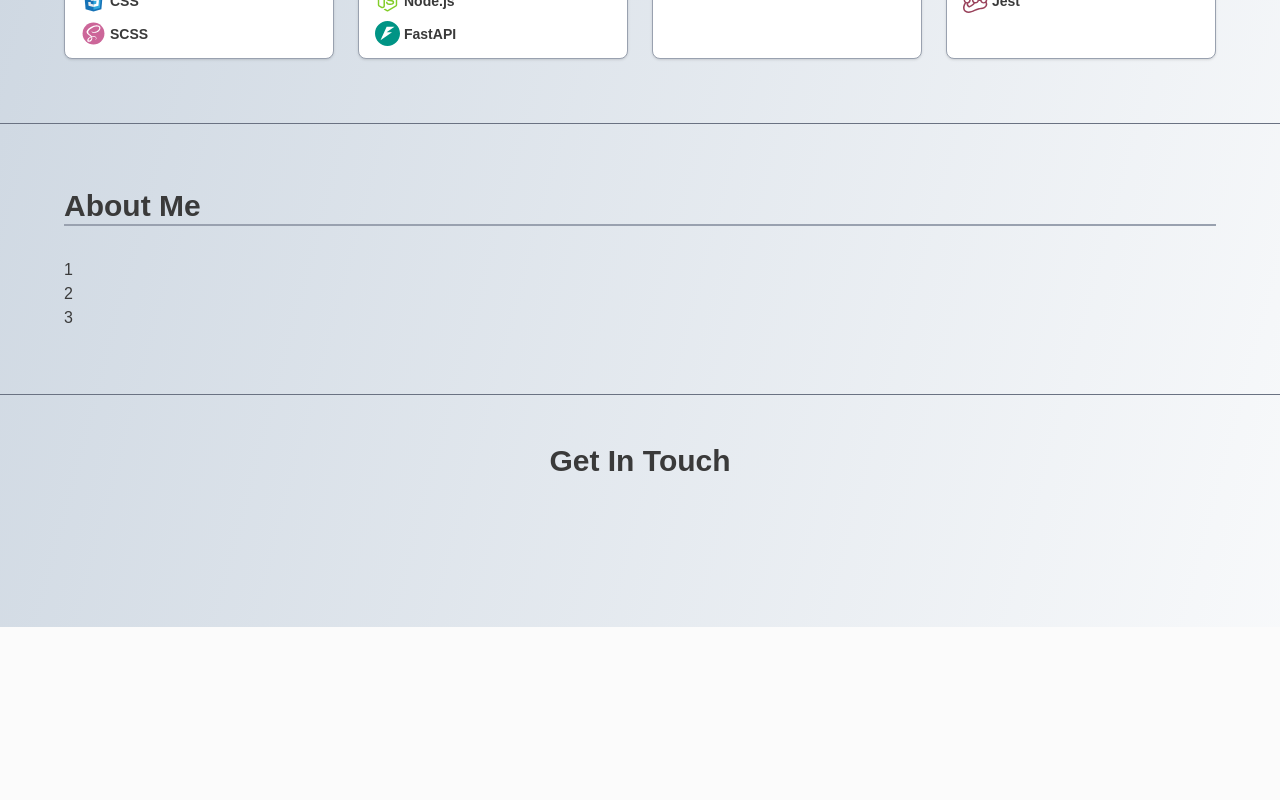
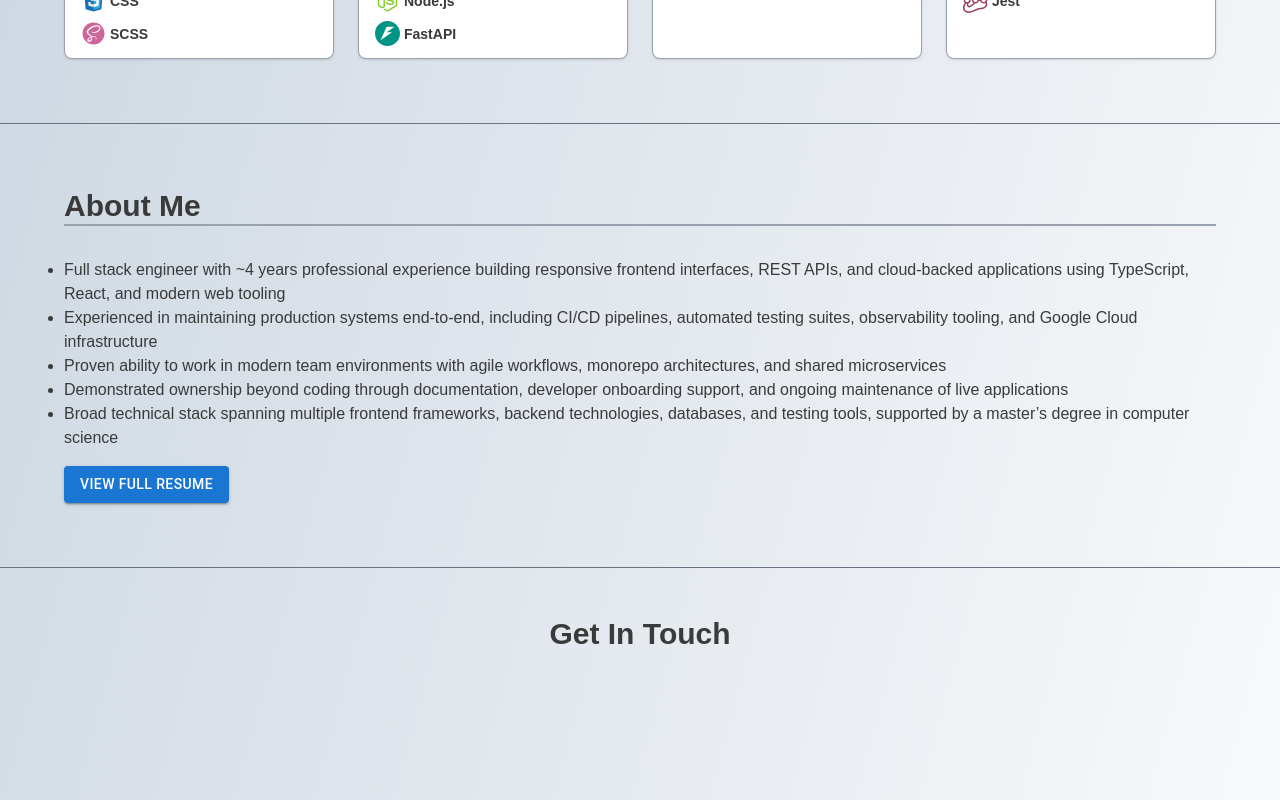
Before and after one commit to jamiemcg10/jamie-smart.info, a Next.js app: page / in a window 1280 px wide. Shown: the part 1202-2002 px from the top of the page. Before the commit the page ends 1829 px from the top, so only its background shows below. Built offline with nearby package versions, Linux system fonts and the light colour scheme; some icons are missing.

Commit message:
open demo video, start updating resume page

```diff
--- a/src/app/components/About.tsx
+++ b/src/app/components/About.tsx
@@ -1,13 +1,35 @@
+import Button from '@mui/material/Button'
 import Section from './Section'
 
 export default function About() {
   return (
     <Section title="About Me">
-      <>
-        <div>1</div>
-        <div>2</div>
-        <div>3</div>
-      </>
+      <ol className="list-disc mb-4">
+        <li>
+          Full stack engineer with ~4 years professional experience building responsive frontend
+          interfaces, REST APIs, and cloud-backed applications using TypeScript, React, and modern
+          web tooling
+        </li>
+        <li>
+          Experienced in maintaining production systems end-to-end, including CI/CD pipelines,
+          automated testing suites, observability tooling, and Google Cloud infrastructure
+        </li>
+        <li>
+          Proven ability to work in modern team environments with agile workflows, monorepo
+          architectures, and shared microservices
+        </li>
+        <li>
+          Demonstrated ownership beyond coding through documentation, developer onboarding support,
+          and ongoing maintenance of live applications
+        </li>
+        <li>
+          Broad technical stack spanning multiple frontend frameworks, backend technologies,
+          databases, and testing tools, supported by a master’s degree in computer science
+        </li>
+      </ol>
+      <Button variant="contained" href="/resume">
+        View full resume
+      </Button>
     </Section>
   )
 }
--- a/src/app/components/Portfolio/Portfolio.tsx
+++ b/src/app/components/Portfolio/Portfolio.tsx
@@ -1,20 +1,55 @@
+'use client'
+
 import PortfolioItem from './PortfolioItem'
 import Section from '../Section'
+import Backdrop from '@mui/material/Backdrop'
+import { useState } from 'react'
+import { preload } from 'react-dom'
+import IconButton from '@mui/material/IconButton'
 
-//   posterSrc,
-//   src,
-//   videoType = 'video/mp4',
-//   trackSrc
+interface Video {
+  src: string
+  posterSrc: string
+  videoType: string
+  trackSrc?: string
+}
 
-//     <video controls poster={posterSrc} controlsList="nodownload">
-//       <source src={src} type={videoType} />
-//       {trackSrc ? <track kind="captions" src={trackSrc} srcLang="en" /> : null}
-//     </video>
+const videos = {
+  mvc: {
+    src: 'MyVirtualCookbook.mp4',
+    videoType: 'video/mp4',
+    posterSrc: 'MyVirtualCookbookPoster.png',
+    trackSrc: 'MyVirtualCookbook_captions.vtt'
+  },
+  miocrew: { src: 'MioCrew.mp4', videoType: 'video/mp4', posterSrc: 'MioCrewPoster.png' },
+  mountaincomp: {
+    src: 'MountainComparer.mp4',
+    videoType: 'video/mp4',
+    posterSrc: 'MountainComparerPoster.png'
+  }
+}
 
-//   src="MyVirtualCookbook.mp4"
-//   trackSrc="MyVirtualCookbook_captions.vtt"
+const closeBtnSx = {
+  color: 'white',
+  position: 'absolute',
+  top: 24,
+  right: 24,
+  height: 32,
+  width: 32
+}
+
 export default function Portfolio() {
+  preload('MioCrew.mp4', { as: 'video' })
+  preload('MyVirtualCookbook.mp4', { as: 'video' })
+  preload('MountainComparer.mp4', { as: 'video' })
+
+  function handleCloseVideo() {
+    setVideo(null)
+  }
+  const [video, setVideo] = useState<Video | null>(null)
+
   return (
+    <>
       <Section title="Projects">
         <div className="grid grid-cols-1 sm:grid-cols-3">
           <PortfolioItem
@@ -24,6 +59,7 @@ export default function Portfolio() {
             description="A full stack app for helping people coordinate group trip logistics."
             technologies={['React', 'Next.js', 'Python', 'FastAPI']}
             imgSrc="MioCrew.png"
+            onDemo={() => setVideo(videos.miocrew)}
           />
           <PortfolioItem
             title="MyVirtualCookbook"
@@ -32,6 +68,7 @@ export default function Portfolio() {
             description="A React app for organizing recipies"
             technologies={['React', 'Next.js', 'Firebase Auth', 'Cloud Firestore']}
             imgSrc="MyVirtualCookbook.png"
+            onDemo={() => setVideo(videos.mvc)}
           />
           <PortfolioItem
             title="Mountain Comparer"
@@ -40,8 +77,21 @@ export default function Portfolio() {
             description="A Svelte app for comparing the weather at different ski resorts."
             technologies={['Svelte', 'SvelteKit']}
             imgSrc="MountainComparer.png"
+            onDemo={() => setVideo(videos.mountaincomp)}
           />
         </div>
       </Section>
+      <Backdrop open={!!video} onClick={handleCloseVideo}>
+        <IconButton size="large" sx={closeBtnSx}>
+          &times;
+        </IconButton>
+        {!!video ? (
+          <video controls poster={video?.posterSrc} controlsList="nodownload" width="90%">
+            <source src={video?.src} type={video?.videoType} />
+            {video?.trackSrc ? <track kind="captions" src={video?.trackSrc} srcLang="en" /> : null}
+          </video>
+        ) : null}
+      </Backdrop>
+    </>
   )
 }
--- a/src/app/components/Portfolio/PortfolioItem.tsx
+++ b/src/app/components/Portfolio/PortfolioItem.tsx
@@ -16,6 +16,7 @@ interface PortfolioItemProps {
   description: ReactNode
   technologies: string[]
   imgSrc: string
+  onDemo: () => void
 }
 
 const linkIconSx = {
@@ -29,7 +30,8 @@ export default function PortfolioItem({
   gitHubUrl,
   description,
   technologies,
-  imgSrc
+  imgSrc,
+  onDemo
 }: PortfolioItemProps) {
   return (
     <div className="w-[262px] h-[300px] overflow-hidden border border-gray-400 shadow bg-white rounded-lg">
@@ -62,7 +64,7 @@ export default function PortfolioItem({
             </Tooltip>
           </div>
           <Tooltip title="See demo video">
-            <Button variant="contained" size="small">
+            <Button variant="contained" size="small" onClick={onDemo}>
               <PlayArrowRoundedIcon /> <span className="ml-1">Demo</span>
             </Button>
           </Tooltip>
--- a/src/app/components/Summary.tsx
+++ /dev/null
@@ -1,17 +0,0 @@
-import Subheading from './Subheading'
-
-export default function Summary() {
-  return (
-    <div>
-      <Subheading>Executive Summary</Subheading>
-      <div className="text-lg tracking-wide">
-        Full-stack software engineer with experience building user-friendly, reliable web
-        applications and optimizing system performance. Skilled in managing both SQL and NoSQL
-        databases to support efficient, real-time applications. Adept at translating complex
-        requirements into practical solutions and collaborating across teams to deliver high-impact,
-        user-focused features. Committed to improving scalability, usability, and clarity through
-        clean, maintainable code.
-      </div>
-    </div>
-  )
-}
--- a/src/app/page.tsx
+++ b/src/app/page.tsx
@@ -3,13 +3,9 @@ import Footer from './components/Footer'
 import Header from './components/Header/Header'
 import Hero from './components/Header/Hero'
 import Portfolio from './components/Portfolio/Portfolio'
-import MioCrew from './components/Portfolio/MioCrew'
-import MountainComparer from './components/Portfolio/MountainComparer'
-import MyVirtualCookbook from './components/Portfolio/MyVirtualCookbook'
 import ResumeLink from './components/ResumeLink'
 import Skills from './components/Skills'
 import SkillsAndExperience from './components/SkillsAndExperience/SkillsAndExperience'
-import Summary from './components/Summary'
 
 export default function Home() {
   return (
--- a/src/app/resume/page.tsx
+++ b/src/app/resume/page.tsx
@@ -1,5 +1,6 @@
 import { redirect } from 'next/navigation'
 
 export default function Resume() {
-  redirect('resume.pdf')
+  return <iframe src="Jamie_Smart_Resume.pdf"></iframe>
+  return <embed src="Jamie_Smart_Resume.pdf" type="application/pdf" width="100%" height="100vh" />
 }
```
Also changed, not shown: 1 other file (tests, documents, lock files or other folders). Lines whose indentation alone changed are shown as unchanged.
